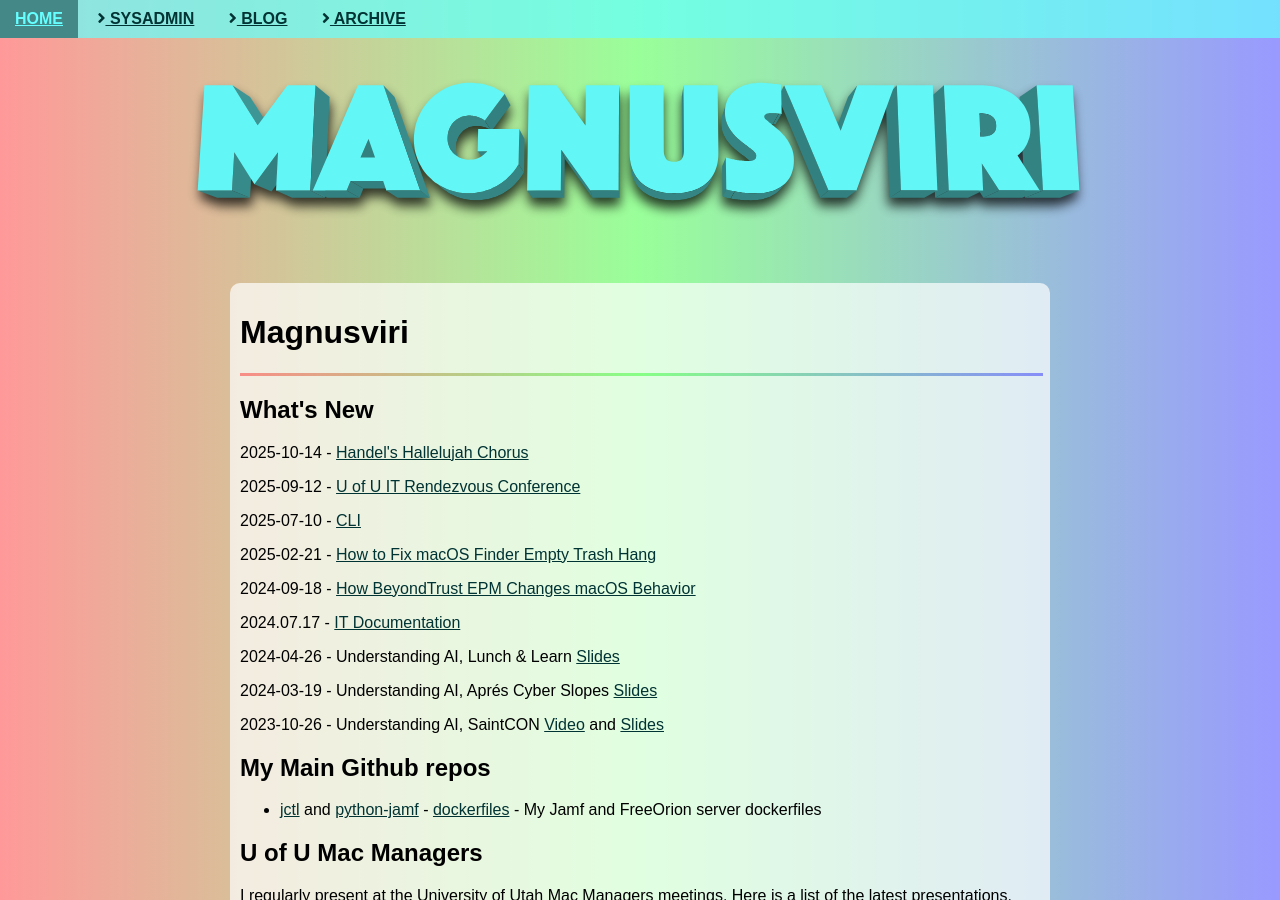
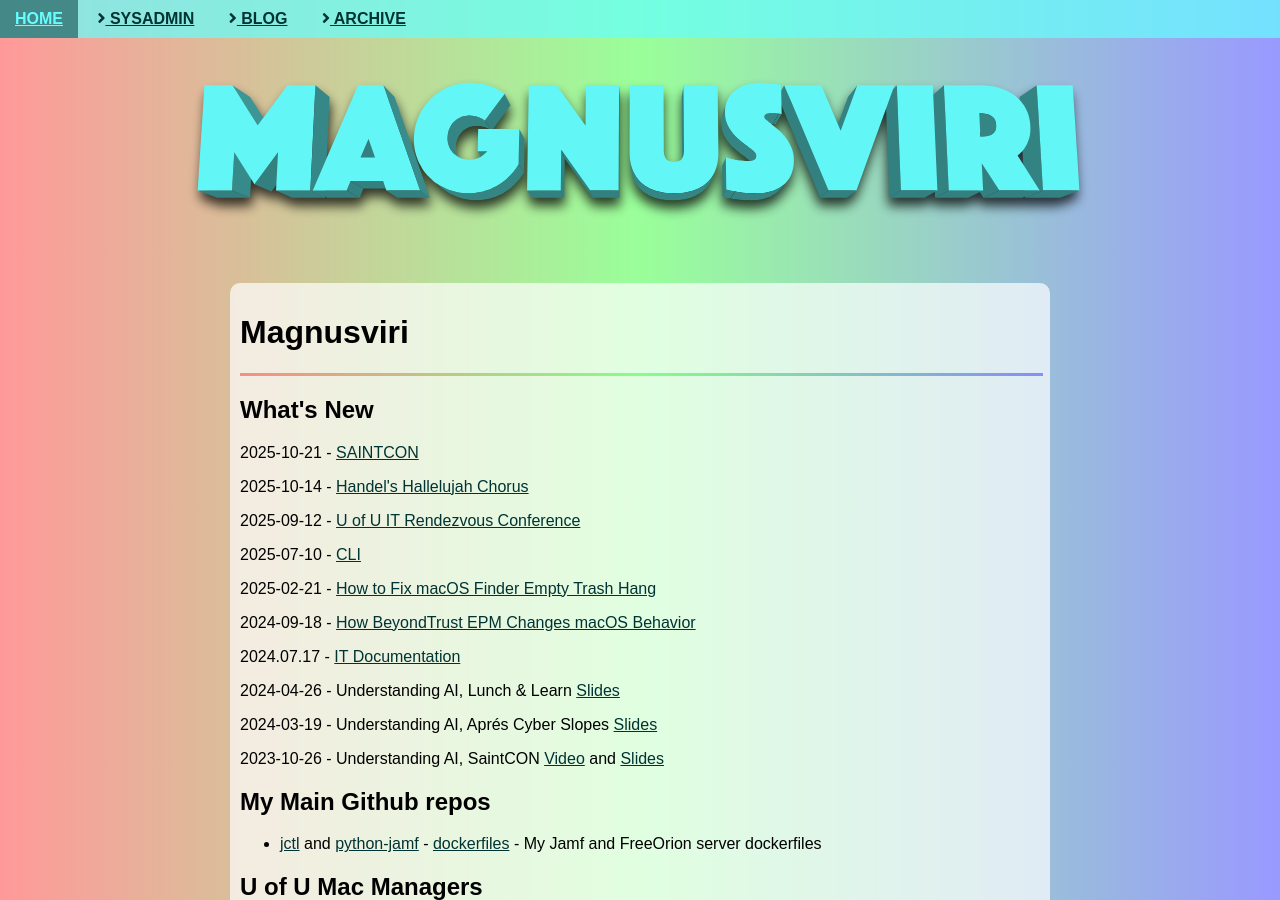
Before and after one commit to magnusviri/magnusviri.com, a Jekyll site: the page built from index.md, in a window 1280 px wide and 900 px high. Built offline with Jekyll 4.4.1, drawn with Linux system fonts in a browser that asks for light colours; comment, search, counter and statistics services are not loaded.

Commit message:
saintcon

```diff
--- a/index.md
+++ b/index.md
@@ -9,6 +9,8 @@ titleimg: 1
 ---
 
 ## What's New
+
+2025-10-21 - [SAINTCON](saintcon2025.html)
 
 2025-10-14 - [Handel's Hallelujah Chorus](hallelujah.html)
 
```
Also changed, not shown: _posts/2025-10-21-saintcon2025.md (+0 -2 lines).
